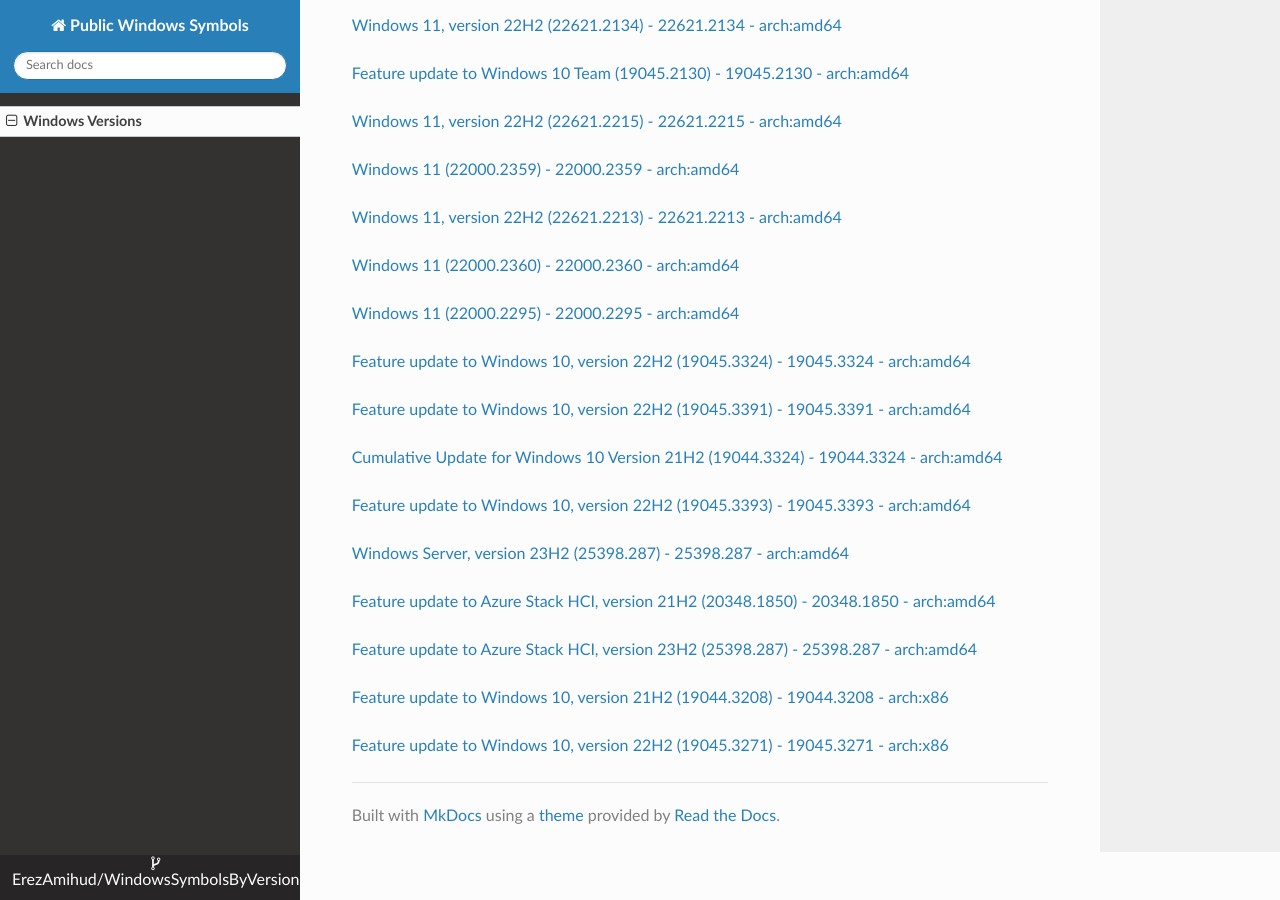
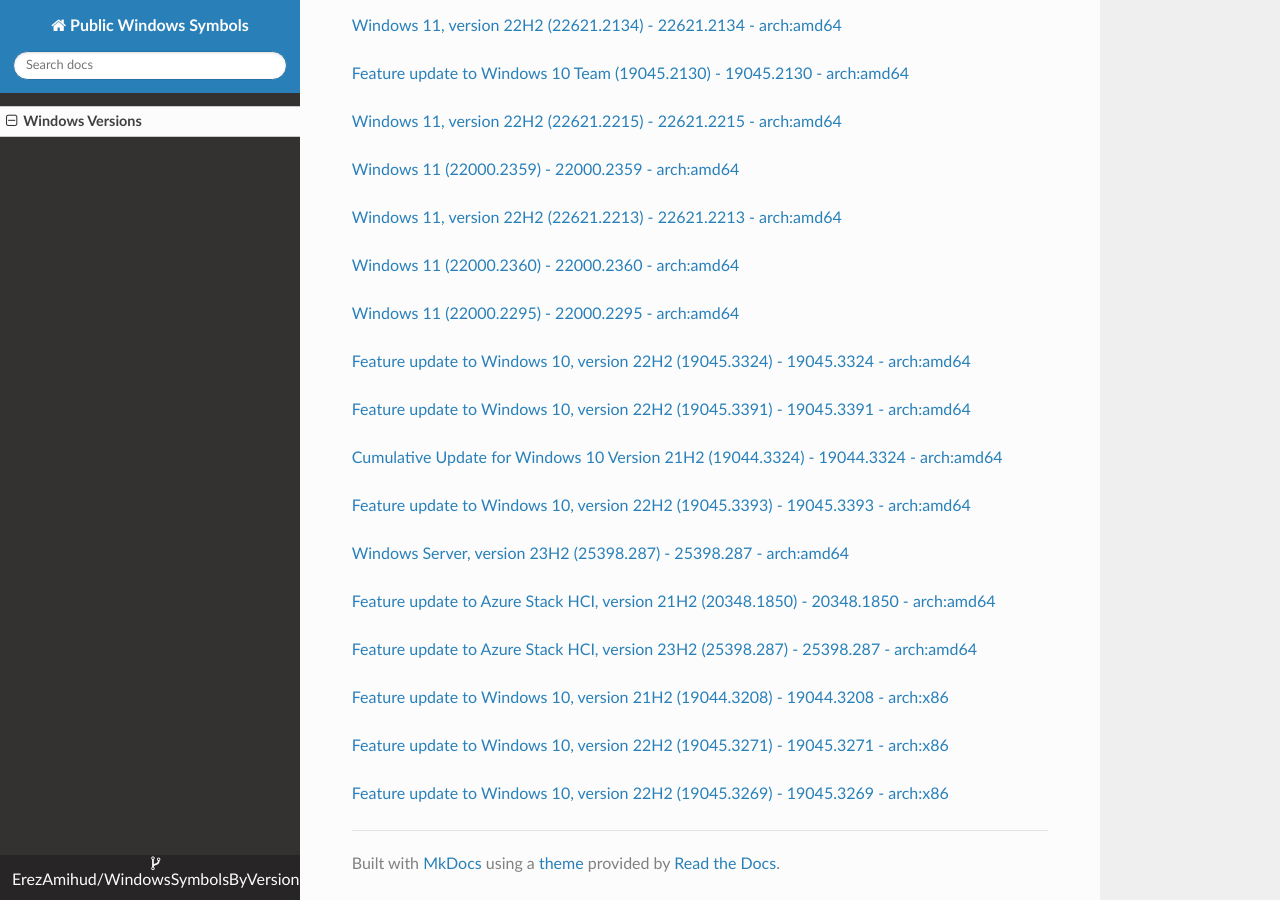
Before and after one commit to ErezAmihud/WindowsSymbolsByVersion, an MkDocs documentation site: the page built from docs/index.md, in a window 1280 px wide and 900 px high, scrolled down 26717 px. Built offline with MkDocs 1.6.1, drawn with Linux system fonts in a browser that asks for light colours; nearby versions of some CDN libraries.

Commit message:
Automated commit, add manifest for e8172004-27fc-4a3f-a2f1-35cf54056cda

```diff
--- a/docs/index.md
+++ b/docs/index.md
@@ -1522,3 +1522,6 @@
 
 
 [Feature update to Windows 10, version 22H2 (19045.3271) - 19045.3271 - arch:x86](https://github.com/ErezAmihud/WindowsSymbolsByVersion/blob/main/manifests/0c9c86d9-03ef-437a-bf38-195ca6bda7ef.manifest)
+
+
+[Feature update to Windows 10, version 22H2 (19045.3269) - 19045.3269 - arch:x86](https://github.com/ErezAmihud/WindowsSymbolsByVersion/blob/main/manifests/e8172004-27fc-4a3f-a2f1-35cf54056cda.manifest)
```
Also changed, not shown: process_builds.json (+1 -1 lines), 1 other file.
